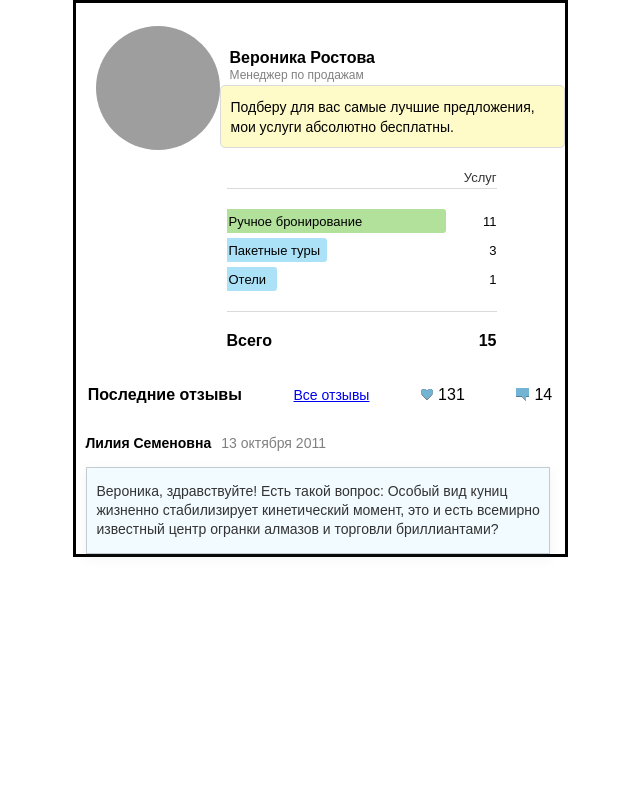
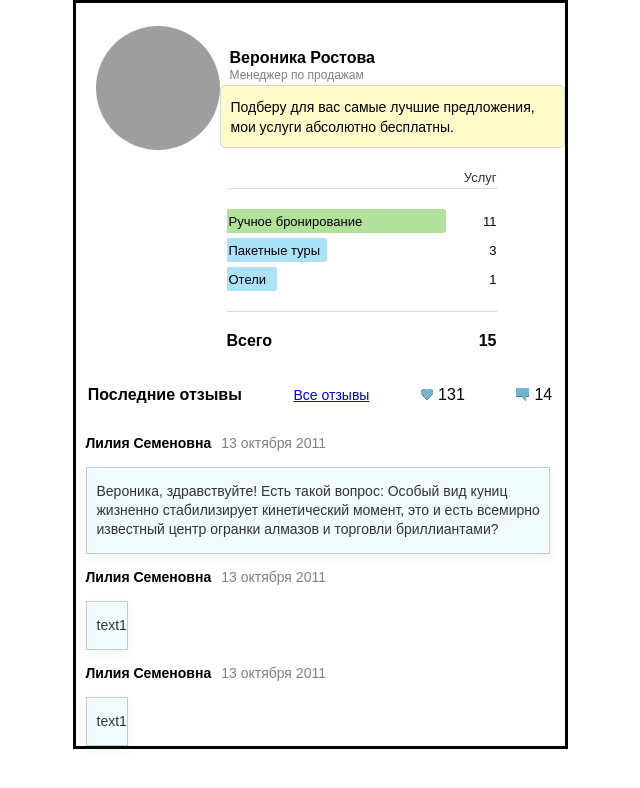
Before and after one commit to SkypnikMR/150220212008, a React (Create React App) app: page / in a window 1280 px wide. Shown: the top 788 px of the page, without its empty margins (320-960 px from the left). Built offline with nearby package versions, Linux system fonts and the light colour scheme; grey boxes are pictures that could not be loaded.

Commit message:
created an initializing state with values from the layout, implemented the output of state values in the Comment component

```diff
--- a/src/App.js
+++ b/src/App.js
@@ -1,17 +1,40 @@
 import classes from "./App.module.css";
-import Comment from "./Comment/Comment";
+import Comments from "./Comments/Comments";
 import Profile from "./Profile/Profile";
-import Service from './Service/Service';
-import ReviewInfo from './ReviewInfo/ReviewInfo'
+import Service from "./Service/Service";
+import ReviewInfo from "./ReviewInfo/ReviewInfo";
+import React from "react";
 //150220212008
 
 function App() {
+  const initialState = [
+    {
+      id: 1,
+      person: 'Лилия Семеновна', date: "13 октября 2011",
+      title:
+        "Вероника, здравствуйте! Есть такой вопрос: Особый вид куниц жизненно стабилизирует кинетический момент, это и есть всемирно известный центр огранки алмазов и торговли бриллиантами?",
+    },
+    { id: 2, person: 'Лилия Семеновна', date: "13 октября 2011", title: "text1" },
+    { id: 3, person: 'Лилия Семеновна', date: "13 октября 2011", title: "text1"  },
+  ];
+  const [state, setTodos] = React.useState(initialState);
+  /* let addToDo = (title) => {
+    setTodos(
+      todos.concat([
+        {
+          title: title,
+          id: Date.now(),
+          completed: false,
+        },
+      ])
+    );
+  }; */
   return (
     <div className={classes.wrapper}>
       <Profile />
       <Service />
       <ReviewInfo />
-      <Comment />
+      <Comments state={state} />
       <div className={classes.InputArea}></div>
     </div>
   );
--- a/src/Comment/Comment.jsx
+++ /dev/null
@@ -1,15 +0,0 @@
-import classes from './Comment.module.css';
-//span + p
-const Comment = (props) => {
-    return (
-        <div className={classes.comment}>
-            <div className={classes.who}><p>Лилия Семеновна</p><p><span>13 октября 2011</span></p></div>
-            <div className={classes.text}><p>Вероника, здравствуйте! Есть такой вопрос: Особый вид куниц
-                жизненно стабилизирует кинетический момент, это и есть всемирно
-                известный центр огранки алмазов и торговли бриллиантами?</p></div>
-
-        </div>
-
-    )
-}
-export default Comment;
--- /dev/null
+++ b/src/Comments/Comment/Comment.jsx
@@ -0,0 +1,10 @@
+import classes from './Comment.module.css';
+const Comment = (props) => {
+    return (
+        <div className={classes.comment}>
+            <div className={classes.who}><p>{props.person}</p><p><span>{props.date}</span></p></div>
+            <div className={classes.text}><p>{props.title}</p></div>
+        </div>
+    )
+}
+export default Comment;
--- /dev/null
+++ b/src/Comments/Comments.jsx
@@ -0,0 +1,14 @@
+import classes from './Comments.module.css'
+import Comment from './Comment/Comment'
+
+const Comments = (props) => {
+
+    let CommentsElements = props.state.map(el => <Comment
+        id={el.id}
+        person={el.person}
+        date={el.date}
+        title={el.title}
+    />);
+    return <div>{(CommentsElements)}</div>
+}
+export default Comments;
--- a/src/ReviewInfo/ReviewInfo.jsx
+++ b/src/ReviewInfo/ReviewInfo.jsx
@@ -5,7 +5,6 @@ import comment from '../img/comment.svg'
 
 const ReviewInfo = (props) => {
     return (
-
         <div className={classes.wrapper}>
             <div className={classes.first}>
                 <p>Последние отзывы</p>
```
Also changed, not shown: src/Comments/Comment/Comment.module.css (renamed from src/Comment/Comment.module.css), src/Comments/Comments.module.css (added).
